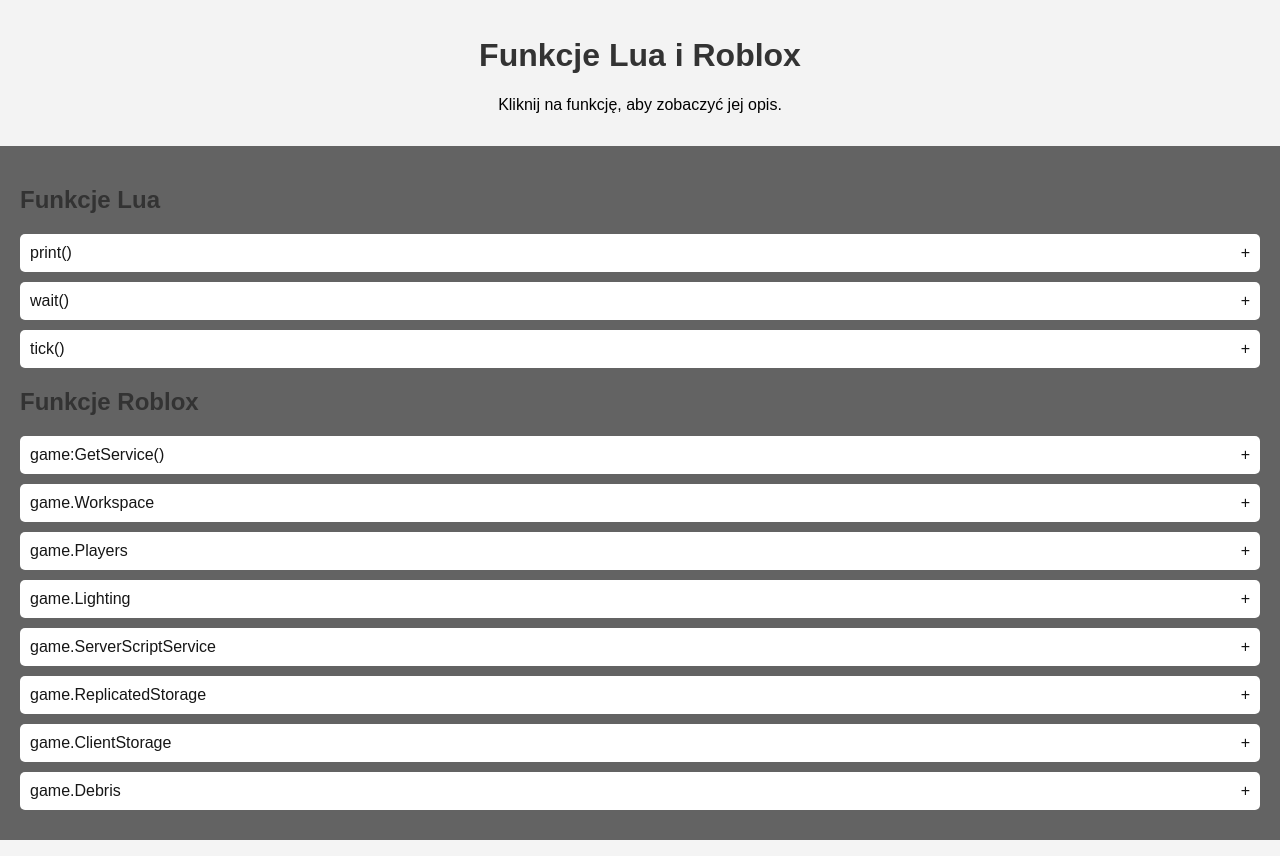
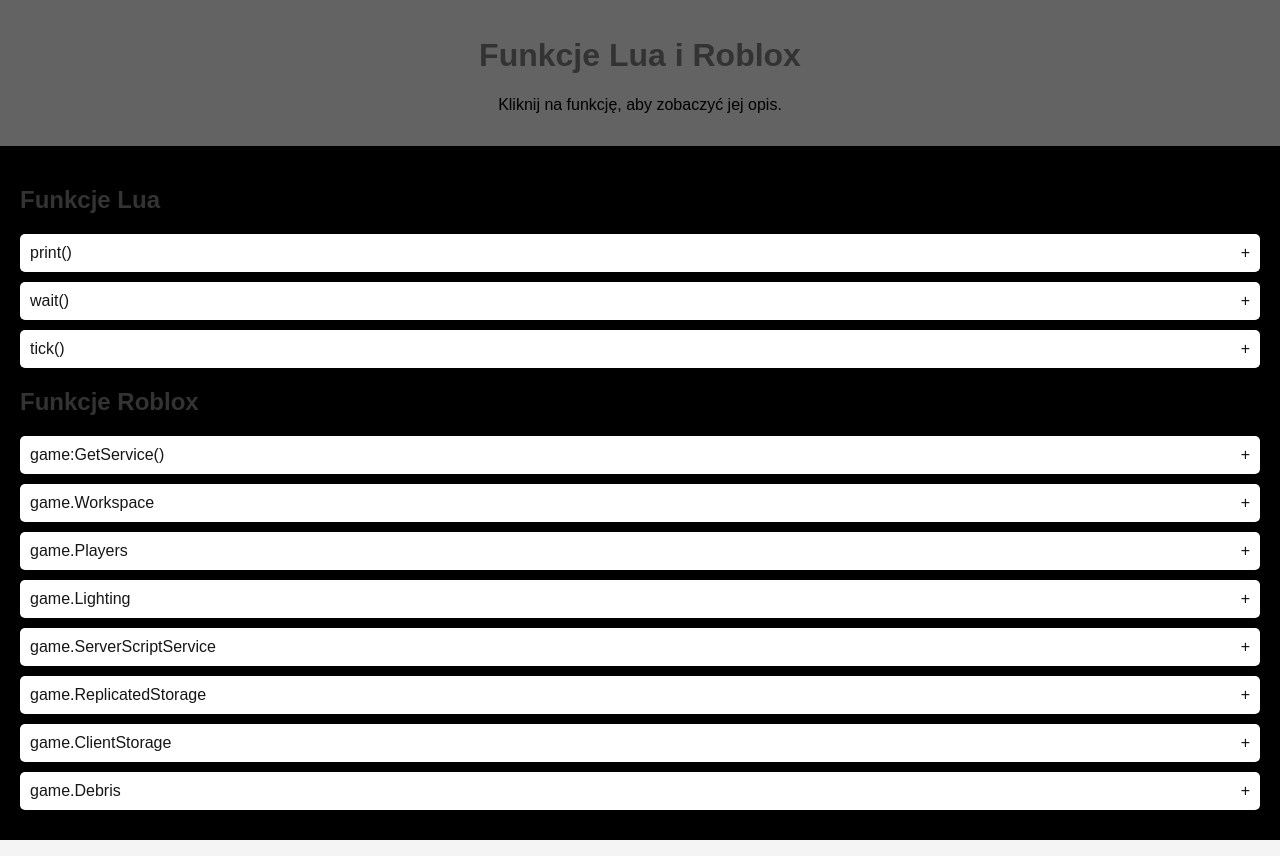
Before and after one commit to odi1125/funkcje-lua, a plain HTML site: page index.html in a window 1280 px wide. Drawn offline with Linux system fonts and the light colour scheme.

Commit message:
Update index.html

```diff
--- a/index.html
+++ b/index.html
@@ -12,7 +12,7 @@
             padding: 0;
         }
         header {
-            background-color: #f3f3f3;
+            background-color: #636363;
             color: rgb(0, 0, 0);
             padding: 1rem;
             text-align: center;
@@ -20,7 +20,7 @@
         .container {
             margin: auto;
             padding: 20px;
-            background-color: #636363;
+            background-color: #000000;
         }
         h1, h2 {
             color: #333;
```
